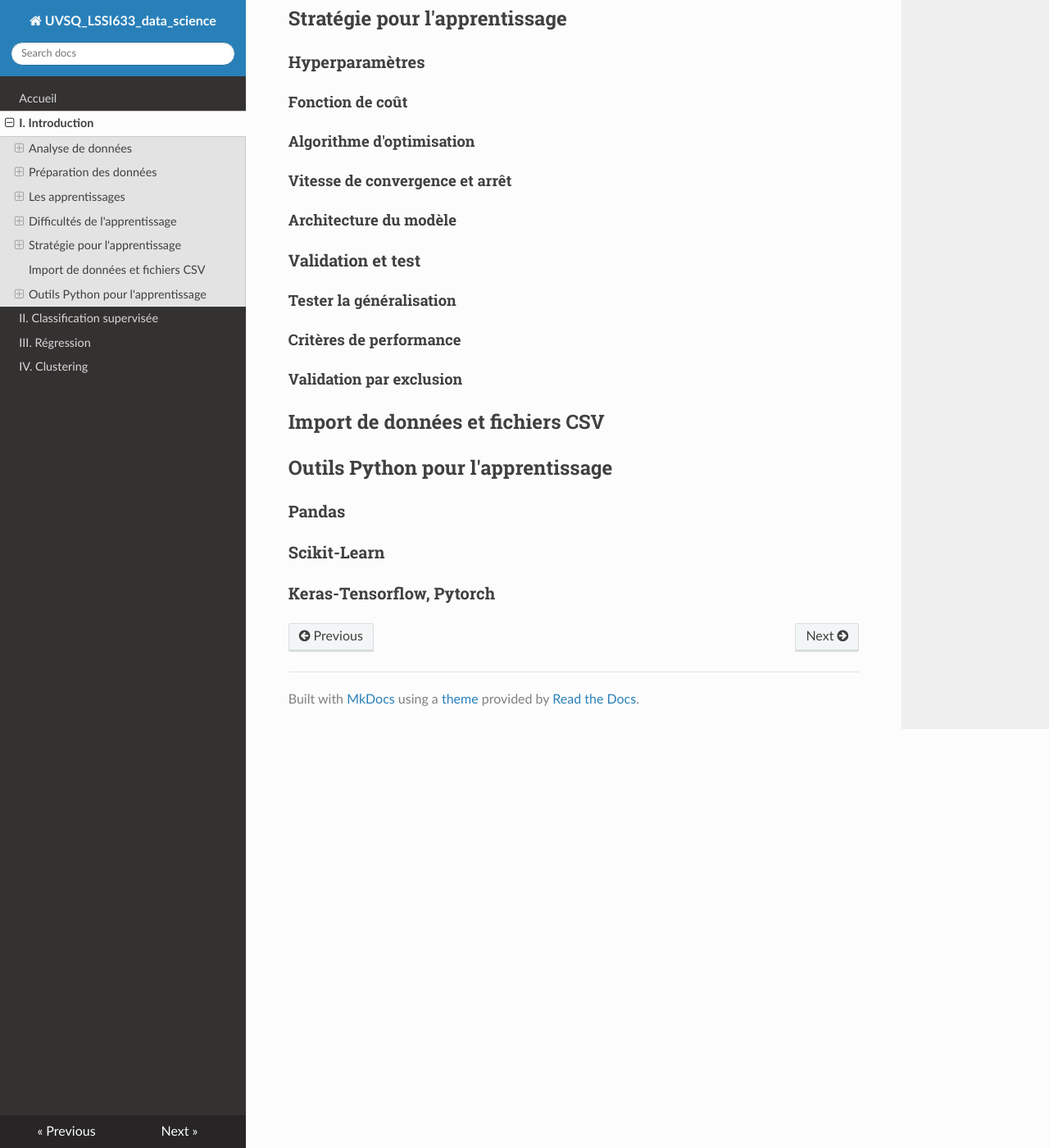
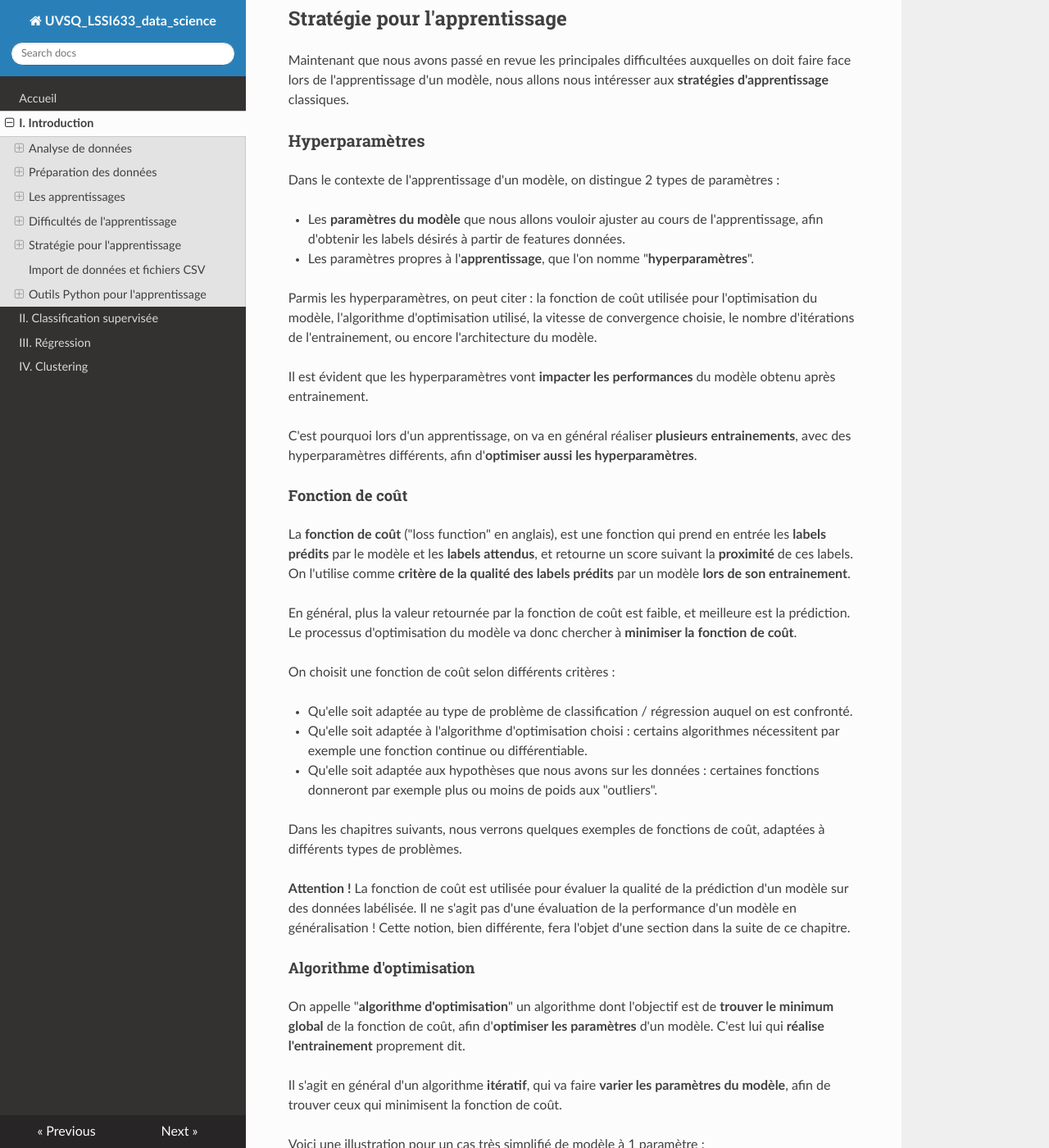
Before and after one commit to NicOudart/UVSQ_LSSI633_data_science, an MkDocs documentation site: the page built from docs/Chap1_Introduction.md, in a window 1280 px wide and 1400 px high, scrolled down 27925 px. Shown: the whole window at 82% size. Built offline with MkDocs 1.6.1, drawn with Linux system fonts in a browser that asks for light colours; nearby versions of some CDN libraries; some of the changed text lies outside the part shown.

Commit message:
-Progress on Chapter 1.

```diff
--- a/docs/Chap1_Introduction.md
+++ b/docs/Chap1_Introduction.md
@@ -722,13 +722,87 @@ Le bon compromis que l'on va rechercher se situe donc entre les 2 :
 
 ## Stratégie pour l'apprentissage
 
+Maintenant que nous avons passé en revue les principales difficultées auxquelles on doit faire face lors de l'apprentissage d'un modèle, nous allons nous intéresser aux **stratégies d'apprentissage** classiques.
+
 ### Hyperparamètres
+
+Dans le contexte de l'apprentissage d'un modèle, on distingue 2 types de paramètres :
+
+* Les **paramètres du modèle** que nous allons vouloir ajuster au cours de l'apprentissage, afin d'obtenir les labels désirés à partir de features données.
+
+* Les paramètres propres à l'**apprentissage**, que l'on nomme "**hyperparamètres**".
+
+Parmis les hyperparamètres, on peut citer : la fonction de coût utilisée pour l'optimisation du modèle, l'algorithme d'optimisation utilisé, la vitesse de convergence choisie, le nombre d'itérations de l'entrainement, ou encore l'architecture du modèle.
+
+Il est évident que les hyperparamètres vont **impacter les performances** du modèle obtenu après entrainement.
+
+C'est pourquoi lors d'un apprentissage, on va en général réaliser **plusieurs entrainements**, avec des hyperparamètres différents, afin d'**optimiser aussi les hyperparamètres**.
 
 #### Fonction de coût
 
+La **fonction de coût** ("loss function" en anglais), est une fonction qui prend en entrée les **labels prédits** par le modèle et les **labels attendus**, et retourne un score suivant la **proximité** de ces labels.
+On l'utilise comme **critère de la qualité des labels prédits** par un modèle **lors de son entrainement**.
+
+En général, plus la valeur retournée par la fonction de coût est faible, et meilleure est la prédiction.
+Le processus d'optimisation du modèle va donc chercher à **minimiser la fonction de coût**.
+
+On choisit une fonction de coût selon différents critères :
+
+* Qu'elle soit adaptée au type de problème de classification / régression auquel on est confronté.
+
+* Qu'elle soit adaptée à l'algorithme d'optimisation choisi : certains algorithmes nécessitent par exemple une fonction continue ou différentiable.
+
+* Qu'elle soit adaptée aux hypothèses que nous avons sur les données : certaines fonctions donneront par exemple plus ou moins de poids aux "outliers".
+
+Dans les chapitres suivants, nous verrons quelques exemples de fonctions de coût, adaptées à différents types de problèmes.
+
+**Attention !** La fonction de coût est utilisée pour évaluer la qualité de la prédiction d'un modèle sur des données labélisée.
+Il ne s'agit pas d'une évaluation de la performance d'un modèle en généralisation !
+Cette notion, bien différente, fera l'objet d'une section dans la suite de ce chapitre.
+
 #### Algorithme d'optimisation
 
+On appelle "**algorithme d'optimisation**" un algorithme dont l'objectif est de **trouver le minimum global** de la fonction de coût, afin d'**optimiser les paramètres** d'un modèle.
+C'est lui qui **réalise l'entrainement** proprement dit.
+
+Il s'agit en général d'un algorithme **itératif**, qui va faire **varier les paramètres du modèle**, afin de trouver ceux qui minimisent la fonction de coût.
+
+Voici une illustration pour un cas très simplifié de modèle à 1 paramètre :
+
+![La descente de gradient](img/Chap1_descente_de_gradient.png)
+
+L'algorithme d'optimisation de base en apprentissage supervisé est celui de la **descente de gradient**.
+Son principe est le suivant :
+
+|Algorithme de descente de gradient|
+|:-|
+|Soit $f(x)$ une fonction différentiable dont on cherche le minimum.|
+|On initialise une valeur de $x$ notée $x_0$.|
+|A chaque itération $n$ de l'algorithme, on va se déplacer dans l'espace des valeurs de $x$, de $x_n$ à $x_{n+1}$, avec la formule :|
+|$x_{n+1} = x_n - \gamma \nabla f(x_n)$|
+|avec $\nabla f(x_n)$ le gradient de la fonction en $x_n$, et $\gamma$ le "taux d'apprentissage".|
+|On peut mettre un critère d'arrêt sur $\| \nabla f(x_n) \|$.|
+
+L'idée est de parcourir l'espace des valeurs de la fonction de coût en fonction des paramètres du modèle, en suivant la direction inverse au gradient.
+
+On explique souvent le principe de cette méthode par l'analogie des "randonneurs dans le brouillard" :
+
+_Des randonneurs de montagne se retrouvent piégés par le brouillard alors qu'il cherchent à rentrer dans la vallée._
+_Comme ils ne peuvent plus voir le chemin, ils décident de se fier à leurs pieds : ils se dirigent dans la direction de la pente la plus forte._
+_Sans le savoir, les randonneurs appliquent alors l'algorithme de descente de gradient pour trouver le point minimisant l'altitude : la vallée._
+
+Encore aujourd'hui, l'entrainement des modèles d'apprentissage supervisé se fait avec des algorithmes d'optimisation basés sur la descente de gradient.
+
 #### Vitesse de convergence et arrêt
+
+Nous avons vu dans la section précédente que l'algorithme de la descente de gradient avait un paramètre appelé **taux d'apprentissage**.
+
+Il est inversement proportionnel au **pas** avec lequel l'algorithme d'optimisation va se déplacer dans l'espace des valeurs de la fonction de coût en fonction des paramètres du modèle.
+Par conséquent, le taux d'apprentissage permet de **choisir la vitesse de convergence de l'algorithme d'optimisation**.
+
+On s'attend à ce que plus le taux d'apprentissage soit élevé, plus la convergence vers le modèle optimal soit rapide.
+
+
 
 #### Architecture du modèle
 
```
Also changed, not shown: docs/img/Chap1_descente_de_gradient.png (added).
